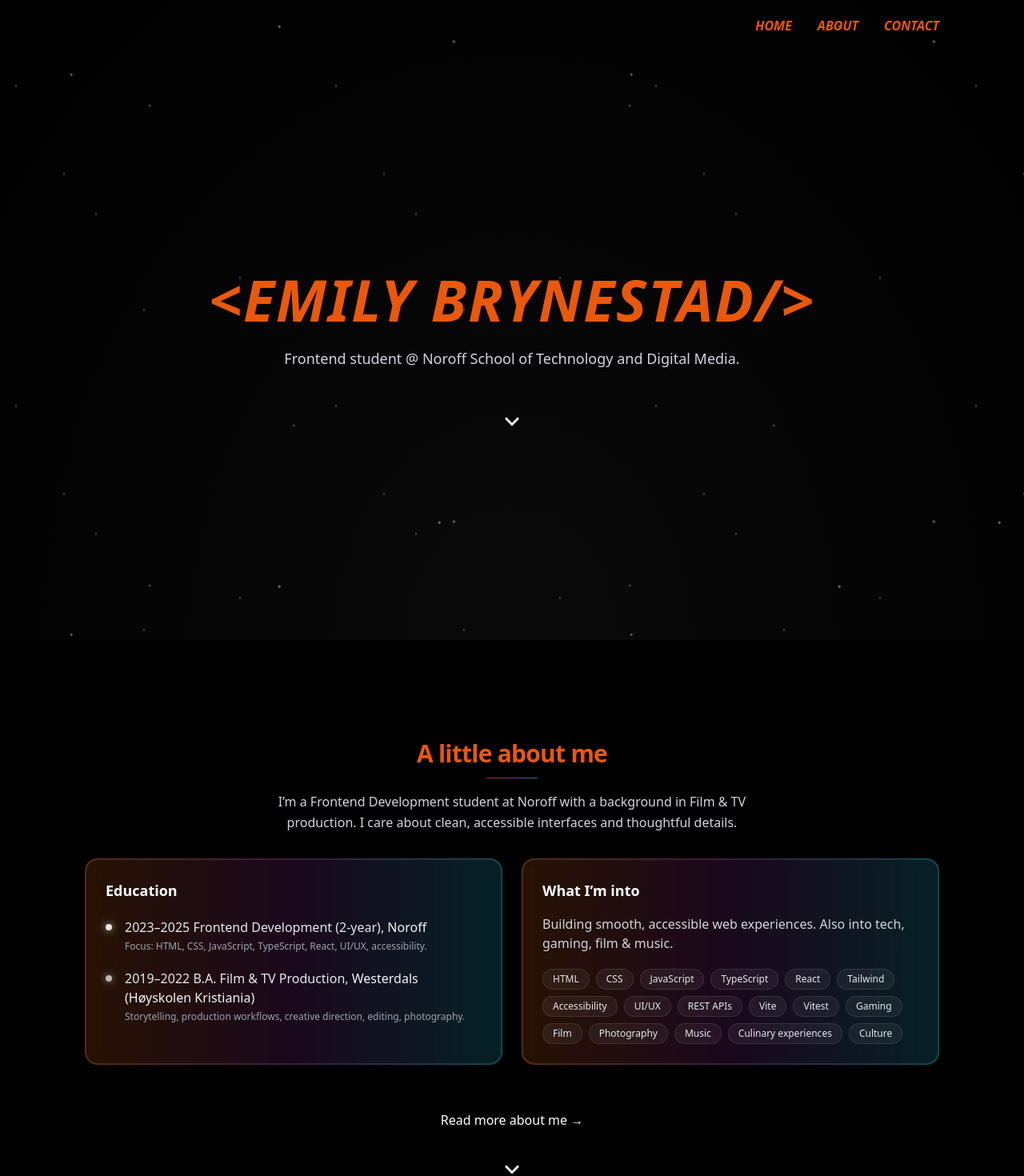
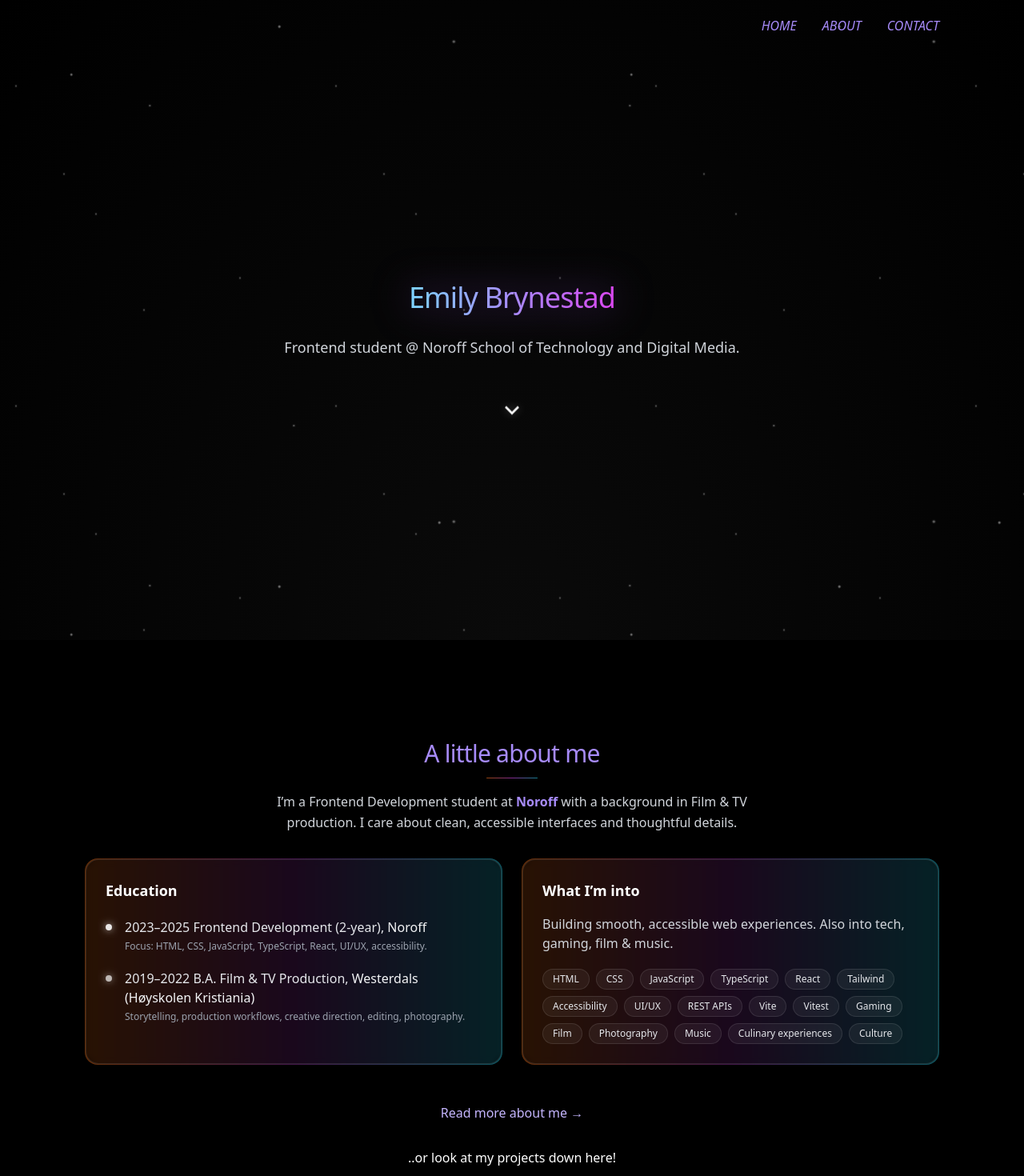
Before and after one commit to hvemily/emily-portfolio, a React (Vite) app: page / in a window 1280 px wide. Shown: the top 1470 px of the page at 80% size. Built offline with nearby package versions, Linux system fonts and the light colour scheme.

Commit message:
removing typewriter effect and changing colors

```diff
--- a/src/components/Navbar.tsx
+++ b/src/components/Navbar.tsx
@@ -17,19 +17,28 @@ export default function Navbar() {
         <nav className="hidden md:flex items-center gap-8">
           <NavLink
             to="/"
-            className="uppercase italic text-orange-600 transition transform hover:scale-110 hover:text-white"
+            className="uppercase italic font-normal text-violet-400
+                      transition-all duration-500 ease-in-out
+                      hover:scale-110 hover:text-white
+                      hover:drop-shadow-[0_0_8px_rgba(139,92,246,0.7)]"
           >
             Home
           </NavLink>
           <NavLink
             to="/about"
-            className="uppercase italic text-orange-600 transition transform hover:scale-110 hover:text-white"
+            className="uppercase italic font-normal text-violet-400
+                      transition-all duration-500 ease-in-out
+                      hover:scale-110 hover:text-white
+                      hover:drop-shadow-[0_0_8px_rgba(139,92,246,0.7)]"
           >
             About
           </NavLink>
           <NavLink
             to="/contact"
-            className="uppercase italic text-orange-600 transition transform hover:scale-110 hover:text-white"
+            className="uppercase italic font-normal text-violet-400
+                      transition-all duration-500 ease-in-out
+                      hover:scale-110 hover:text-white
+                      hover:drop-shadow-[0_0_8px_rgba(139,92,246,0.7)]"
           >
             Contact
           </NavLink>
@@ -37,7 +46,7 @@ export default function Navbar() {
 
         {/* Mobile button */}
         <button
-          className="md:hidden ml-auto text-white hover:text-orange-600"
+          className="md:hidden ml-auto text-white hover:text-violet-400"
           aria-label="Menu"
           onClick={() => setOpen(!open)}
         >
--- a/src/components/Typewriter.tsx
+++ /dev/null
@@ -1,40 +0,0 @@
-import { useEffect, useState } from "react";
-
-type Props = {
-  text: string;
-  speed?: number;       // ms per bokstav
-  startDelay?: number;  // ms før start
-  className?: string;
-  showCursor?: boolean;
-};
-
-export default function Typewriter({
-  text,
-  speed = 90,
-  startDelay = 0,
-  className = "text-5xl md:text-7xl font-extrabold italic tracking-wide text-orange-600",
-  showCursor = false, // du ville ha ren tekst – sett true hvis du vil ha | på slutten
-}: Props) {
-  const [i, setI] = useState<number>(0);
-
-  useEffect(() => {
-    let t: number | undefined;
-    if (i === 0 && startDelay > 0) {
-      t = window.setTimeout(() => setI(1), startDelay);
-      return () => clearTimeout(t);
-    }
-    if (i < text.length) {
-      t = window.setTimeout(() => setI(i + 1), speed);
-    }
-    return () => clearTimeout(t);
-  }, [i, speed, startDelay, text]);
-
-  const shown = text.slice(0, Math.min(i, text.length));
-
-  return (
-    <span className={className}>
-      {shown}
-      {showCursor && <span className="animate-pulse">|</span>}
-    </span>
-  );
-}
--- a/src/pages/Home.tsx
+++ b/src/pages/Home.tsx
@@ -2,7 +2,6 @@ import { useEffect, useState } from "react"
 import { Link } from "react-router-dom"
 import Card from "../components/Card"
 import { projects } from "../data/projects"
-import Typewriter from "../components/Typewriter"
 
 export default function Home() {
   // Fade-in states
@@ -13,7 +12,7 @@ export default function Home() {
   function scrollToAbout() {
     const el = document.getElementById("about-anchor")
     if (el) {
-      const offset = el.getBoundingClientRect().top + window.scrollY - 100
+      const offset = el.getBoundingClientRect().top + window.scrollY - 60
       window.scrollTo({ top: offset, behavior: "smooth" })
     }
   }
@@ -55,9 +54,18 @@ export default function Home() {
         </div>
 
         <div className="relative z-10 container h-full flex flex-col items-center justify-center text-center">
-          <h1 className="mb-6">
-            <Typewriter text={"<EMILY BRYNESTAD/>"} speed={70} />
-          </h1>
+          <div className="relative overflow-visible">
+            <h1
+              className="mb-6 text-2xl md:text-4xl font-normal tracking-tight
+                        leading-[1.12] pb-1 overflow-visible
+                        text-transparent bg-clip-text
+                        bg-gradient-to-r from-sky-300 via-violet-400 to-fuchsia-500
+                        drop-shadow-[0_0_24px_rgba(168,85,247,0.55)]"
+            >
+              Emily Brynestad
+            </h1>
+          </div>
+
           <p className="text-lg text-gray-300">
             Frontend student @ Noroff School of Technology and Digital Media.
           </p>
@@ -65,18 +73,32 @@ export default function Home() {
           <button
             onClick={scrollToAbout}
             aria-label="Scroll to next section"
-            className="mt-14 transition transform hover:scale-110"
+            className="mt-14 transition-transform duration-500 ease-in-out hover:scale-110 group"
           >
             <svg
-              className="w-8 h-8 animate-bounce text-white hover:text-orange-600 transition-colors"
+              className="w-8 h-8 animate-bounce transition-all duration-700 ease-in-out
+                        text-white drop-shadow-[0_0_6px_rgba(255,255,255,0.3)]
+                        group-hover:drop-shadow-[0_0_14px_rgba(168,85,247,0.8)]"
               viewBox="0 0 24 24"
               fill="none"
-              stroke="currentColor"
               strokeWidth="2"
             >
-              <path d="M6 9l6 6 6-6" />
+              <defs>
+                <linearGradient id="hoverGradient" x1="0" y1="0" x2="0" y2="1">
+                  <stop offset="0%" stopColor="#6EE7FF" />
+                  <stop offset="50%" stopColor="#A855F7" />
+                  <stop offset="100%" stopColor="#EC4899" />
+                </linearGradient>
+              </defs>
+              <path
+                d="M6 9l6 6 6-6"
+                stroke="currentColor"
+                className="transition-all duration-700 ease-in-out group-hover:[stroke:url(#hoverGradient)]"
+              />
             </svg>
           </button>
+
+
         </div>
       </section>
 
@@ -88,13 +110,21 @@ export default function Home() {
         }`}
       >
         <header id="about-anchor" className="mt-20 mb-8 text-center">
-          <h3 className="text-2xl md:text-3xl font-semibold tracking-tight text-orange-600">
+          <h3 className="text-2xl md:text-3xl font-normal tracking-tight text-violet-400">
             A little about me
           </h3>
           <div className="mx-auto mt-3 h-px w-16 rounded-full bg-gradient-to-r from-orange-500/60 via-fuchsia-500/60 to-cyan-400/60" />
           <p className="mt-4 text-gray-300 max-w-2xl mx-auto leading-relaxed">
-            I’m a Frontend Development student at Noroff with a background in Film &amp; TV production.
-            I care about clean, accessible interfaces and thoughtful details.
+            I’m a Frontend Development student at{" "}
+            <a
+              href="https://www.noroff.no"
+              target="_blank"
+              rel="noopener noreferrer"
+              className="font-bold text-violet-400 hover:text-violet-300 transition-colors duration-300"
+            >
+              Noroff
+            </a>{" "}
+            with a background in Film &amp; TV production. I care about clean, accessible interfaces and thoughtful details.
           </p>
         </header>
 
@@ -154,9 +184,19 @@ export default function Home() {
 
         {/* CTA + down arrow to projects */}
         <div className="flex flex-col items-center mt-8 mb-20">
-          <Link to="/about" className="inline-block btn btn-primary mb-8">
+          <Link
+            to="/about"
+            className="inline-block mb-8 font-medium text-violet-300
+                      transition-all duration-500 ease-in-out
+                      hover:text-violet-100 hover:drop-shadow-[0_0_6px_rgba(139,92,246,0.7)]
+                      hover:scale-[1.05]"
+          >
             Read more about me →
           </Link>
+          <p className="mb-6">..or look at my projects down here!</p>
+
+
+
 
           <button
             onClick={scrollToProjects}
```
